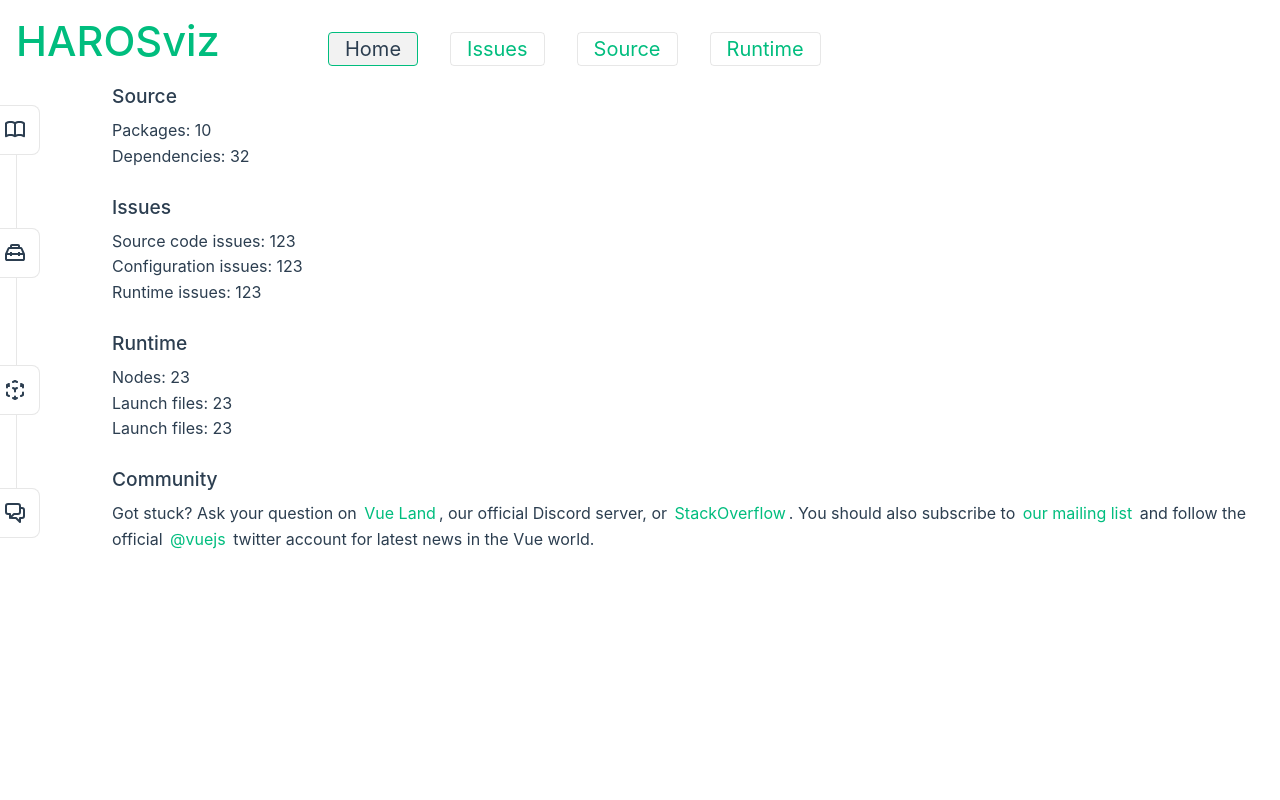
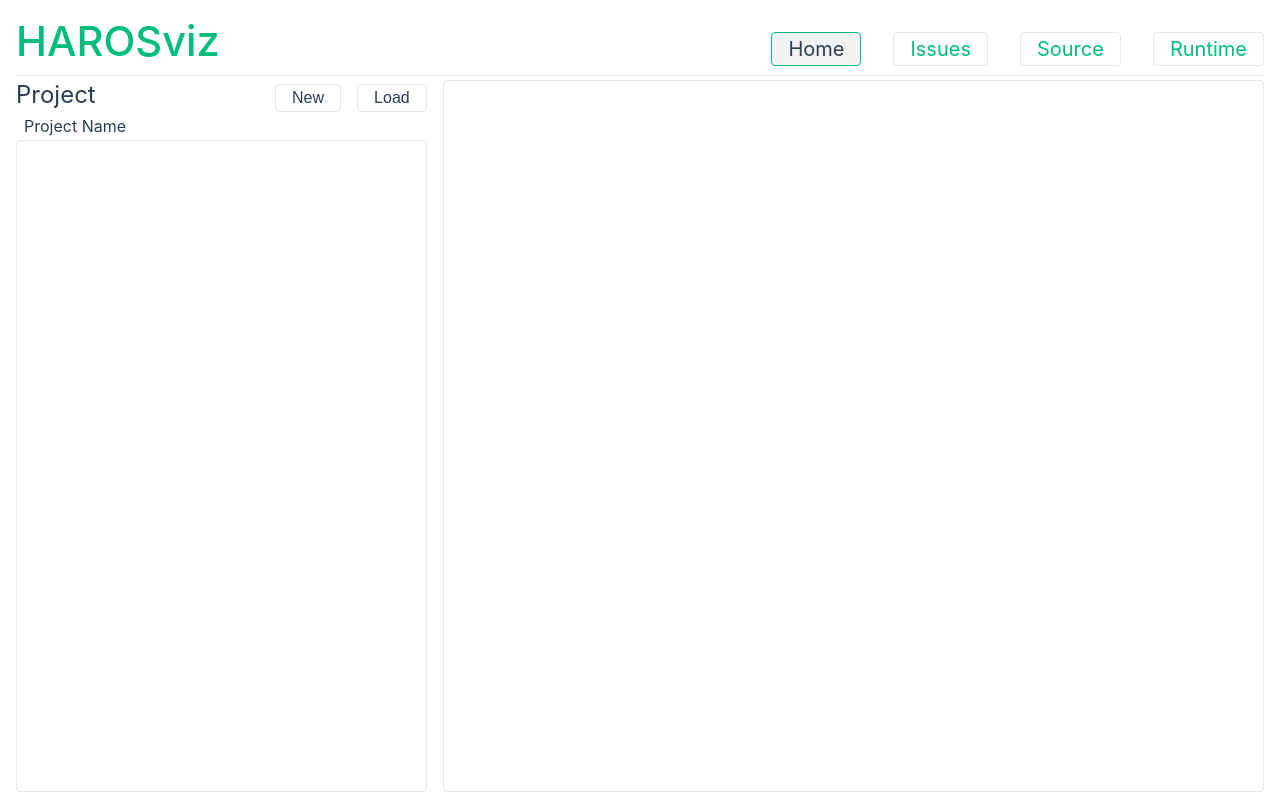
Before and after one commit to HAROS-framework/stratis, a Vue app: page / in a window 1280 px wide. Built offline with nearby package versions, Linux system fonts and the light colour scheme.

Commit message:
WIP layout

```diff
--- a/src/App.vue
+++ b/src/App.vue
@@ -17,14 +17,19 @@ import { RouterLink, RouterView } from 'vue-router'
     </nav>
   </header>
 
-  <RouterView />
+  <section class="app-view">
+    <RouterView />
+  </section>
 </template>
 
 <style>
 .app-header {
+  width: 100%;
+  flex: 0 0 auto;
   display: flex;
   flex-direction: row;
   align-items: baseline;
+  border-bottom: 1px solid var(--color-border);
 }
 
 .app-header > h1 {
@@ -35,11 +40,10 @@ import { RouterLink, RouterView } from 'vue-router'
 }
 
 .app-nav {
-  flex: 3;
+  flex: 0 0 auto;
   display: flex;
   flex-direction: row;
   gap: 0.5rem;
-  font-size: 1.25rem;
 }
 
 .app-nav a.router-link-exact-active {
@@ -63,6 +67,13 @@ import { RouterLink, RouterView } from 'vue-router'
   border: 0;
 }*/
 
+.app-view {
+  width: 100%;
+  height: 100%;
+  flex: 1;
+  overflow: auto;
+}
+
 @media (min-width: 1024px) {
   .app-header > h1 {
     font-size: 2.6rem;
@@ -70,6 +81,7 @@ import { RouterLink, RouterView } from 'vue-router'
 
   .app-nav {
     gap: 2rem;
+    font-size: 1.25rem;
   }
 
   .app-nav a {
--- a/src/assets/main.css
+++ b/src/assets/main.css
@@ -5,9 +5,12 @@
 
 #app {
   max-width: 1280px;
+  height: 100vh;
   margin: 0 auto;
   padding: 0.5rem 1rem;
   font-weight: normal;
+  display: flex;
+  flex-direction: column;
 }
 
 a,
@@ -23,3 +26,20 @@ a,
     background-color: hsla(160, 100%, 37%, 0.2);
   }
 }
+
+h1 {
+  font-size: 2rem;
+}
+
+h2 {
+  font-size: 1.5rem;
+}
+
+h3 {
+  font-size: 1.25rem;
+}
+
+.panel {
+  border: 1px solid var(--color-border);
+  border-radius: 0.25rem;
+}
--- /dev/null
+++ b/src/components/home/ProjectSelector.vue
@@ -0,0 +1,64 @@
+<!-- SPDX-License-Identifier: MIT -->
+<!-- Copyright © 2024 André Santos -->
+
+<script setup lang="ts"></script>
+
+<template>
+  <div class="project-selector">
+    <div class="header">
+      <h2>Project</h2>
+      <button>New</button>
+      <button>Load</button>
+    </div>
+    <p>Project Name</p>
+  </div>
+</template>
+
+<style>
+.project-selector {
+  color: var(--color-text);
+}
+
+.project-selector > .header {
+  width: 100%;
+  display: flex;
+  flex-direction: row;
+  align-items: baseline;
+  gap: 1rem;
+}
+
+.project-selector > .header > h2 {
+  flex: 1;
+  color: var(--color-heading);
+}
+
+.project-selector > .header > button {
+  flex: 0 0 auto;
+  font-size: 0.8rem;
+  background-color: transparent;
+  box-shadow: none;
+  cursor: pointer;
+  border: 1px solid var(--color-border);
+  color: var(--color-text);
+  transition: 0.25s;
+  padding: 0.25rem 0.5rem;
+  border-radius: 0.25rem;
+}
+
+.project-selector > .header > button:hover {
+  background-color: var(--color-background-mute);
+  border: 1px solid var(--color-green);
+  color: var(--color-heading);
+}
+
+.project-selector > p {
+  padding-left: 0.5rem;
+}
+
+@media (min-width: 1024px) {
+  .project-selector > .header > button {
+    font-size: 1rem;
+    padding: 0.25rem 1rem;
+  }
+}
+</style>
--- a/src/views/HomeView.vue
+++ b/src/views/HomeView.vue
@@ -2,11 +2,49 @@
 <!-- Copyright © 2024 André Santos -->
 
 <script setup lang="ts">
-import TheWelcome from '@/components/TheWelcome.vue'
+import ProjectSelector from '@/components/home/ProjectSelector.vue'
 </script>
 
 <template>
-  <main>
-    <TheWelcome />
-  </main>
+  <div class="home-view">
+    <div class="left-side">
+      <ProjectSelector />
+      <div class="panel"></div>
+    </div>
+
+    <div class="right-side">
+      <div class="panel"></div>
+    </div>
+  </div>
 </template>
+
+<style>
+.home-view {
+  height: 100%;
+  flex: 1;
+  display: flex;
+  gap: 1rem;
+}
+
+.home-view > .left-side {
+  height: 100%;
+  flex: 1;
+  display: flex;
+  flex-direction: column;
+}
+
+.home-view > .left-side > .panel {
+  flex: 1;
+}
+
+.home-view > .right-side {
+  height: 100%;
+  flex: 2;
+  display: flex;
+  padding-top: 0.25rem;
+}
+
+.home-view > .right-side > .panel {
+  flex: 1;
+}
+</style>
```
